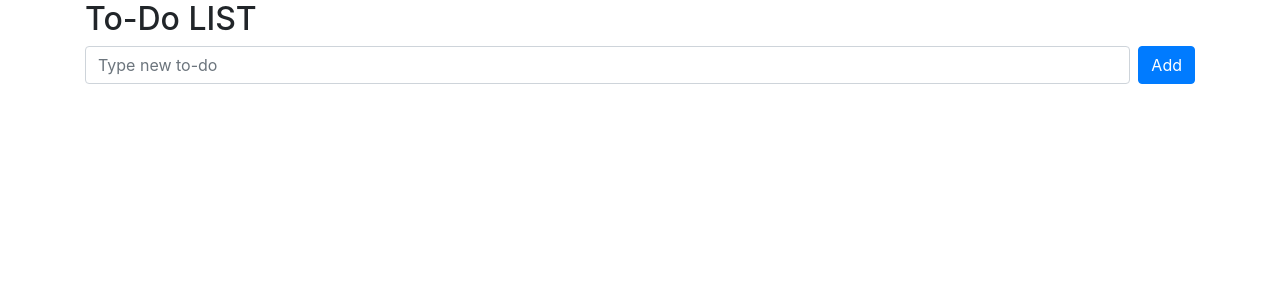
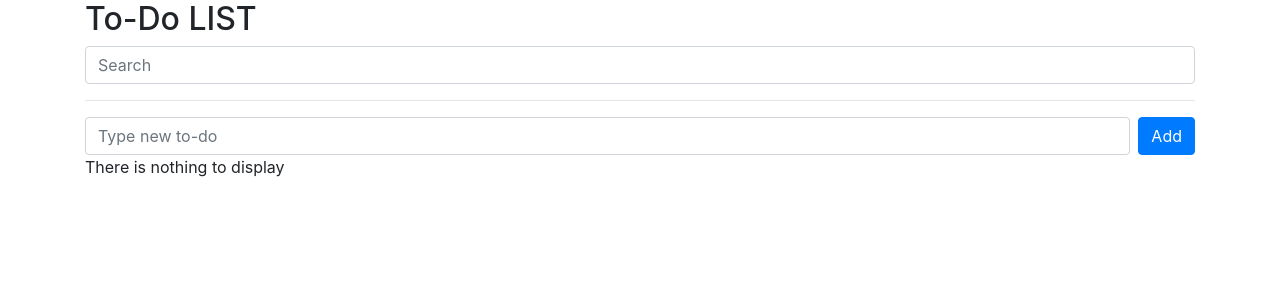
Before and after one commit to nowij/vuejs3-todoList-project, a Vue app: page / in a window 1280 px wide. Shown: the top 300 px of the page. Built offline with nearby package versions, Linux system fonts and the light colour scheme.

Commit message:
검색창 추가

```diff
--- a/src/App.vue
+++ b/src/App.vue
@@ -3,8 +3,13 @@
   <!-- 줄여쓰기 v-on:   = @      -->
   <div class="container">
     <h2>To-Do LIST</h2>
+    <input class="form-control" type="text" v-model="searchText" placeholder="Search" >
+    <hr />
     <TodoSimpleForm @add-todo="addTodo"/>
-    <TodoList :todoList="todoList"
+    <div v-if="!filteredTodoList.length">
+      There is nothing to display
+    </div>
+    <TodoList :todoList="filteredTodoList"
       @toggle-todo="toggleTodo"
       @delete-todo="deleteTodo"/>
 </div>
@@ -12,7 +17,7 @@
 </template>
 
 <script>
-import { ref } from 'vue';
+import { computed, ref } from 'vue';
 import TodoSimpleForm from './components/TodoSimpleForm.vue';
 import TodoList from './components/TodoList.vue';
 
@@ -39,11 +44,24 @@ export default {
       todoList.value[index].completed = !todoList.value[index].completed;
     }
 
+    const searchText = ref('', computed);
+    const filteredTodoList = computed(() => {
+      if (searchText.value) {
+        return todoList.value.filter(todo => {
+          return todo.subject.includes(searchText.value);
+        });
+      }
+
+      return todoList.value;
+    });
+
     return {
       todoList,
       addTodo,
       deleteTodo,
-      toggleTodo
+      toggleTodo,
+      searchText,
+      filteredTodoList
     };
   }
 }
```
